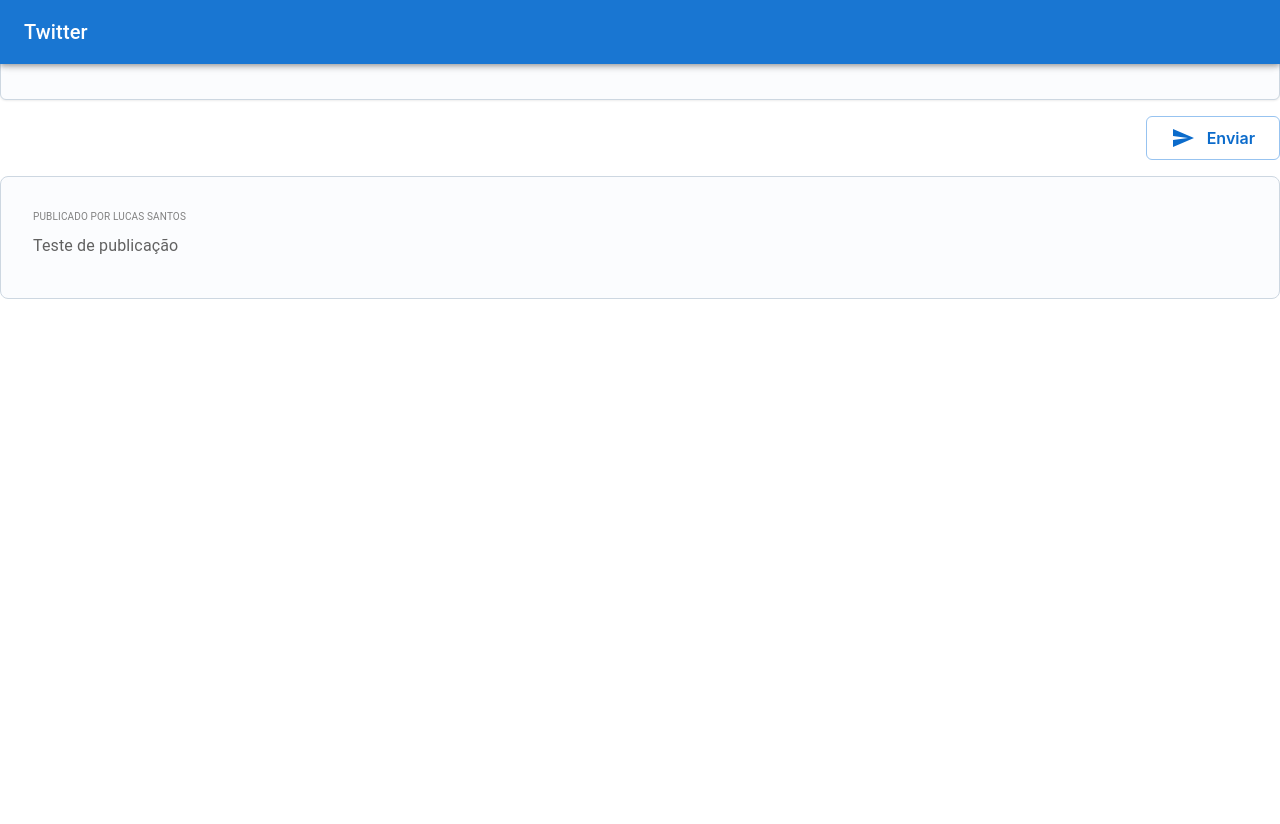
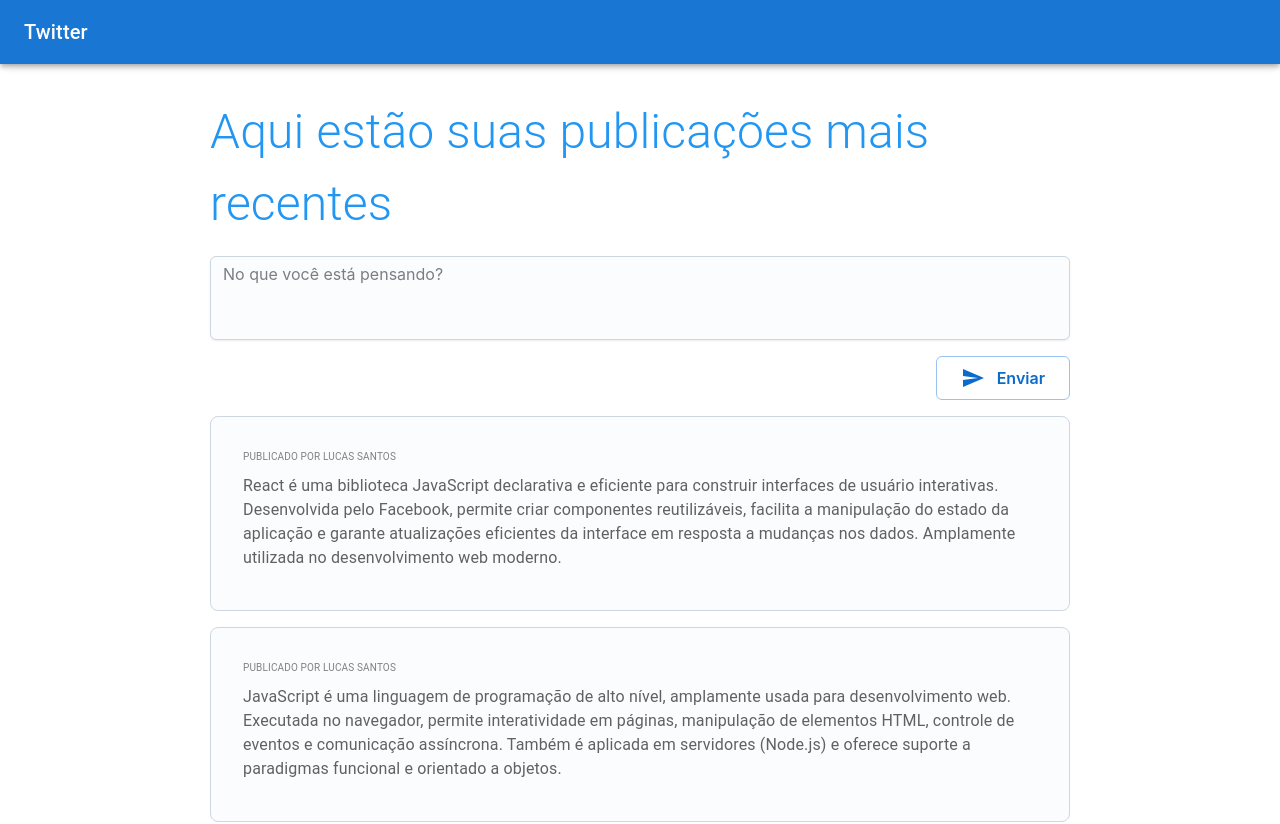
Before and after one commit to lslm/twitter-clone, a React (Vite) app: page / in a window 1280 px wide. Shown: the top 824 px of the page. Before the commit the page ends 800 px from the top, so only its background shows below. Built offline with nearby package versions, Linux system fonts and the light colour scheme.

Commit message:
Created Feed page

```diff
--- a/src/App.jsx
+++ b/src/App.jsx
@@ -5,6 +5,7 @@
 import NewPostForm from './components/NewPostForm'
 import Header from './components/Header'
 import Post from './components/Post'
+import Feed from './pages/Feed'
 
 function App() {
   const [count, setCount] = useState(0)
@@ -17,9 +18,7 @@
   return (
     <>
       <Header />
-      <NewPostForm />
-
-      <Post post={post} />
+      <Feed />
     </>
   )
 }
--- a/src/components/Post.jsx
+++ b/src/components/Post.jsx
@@ -5,7 +5,7 @@
 
 export default function Post({ post }) {
   return (
-    <Card>
+    <Card sx={{ marginBottom: '1em' }}>
       <CardContent>
         <Typography component="div">
           <Box sx={{ fontSize: 10, textTransform: 'uppercase', marginBottom: '1em', color: 'GrayText' }}>Publicado por { post.author }</Box>
--- /dev/null
+++ b/src/pages/Feed.jsx
@@ -0,0 +1,40 @@
+import { Box, Typography } from "@mui/material";
+
+import NewPostForm from "../components/NewPostForm";
+import Post from "../components/Post";
+
+export default function Feed() {
+  const posts = [
+    {
+      id: 1,
+      author: "Lucas Santos",
+      content: "React é uma biblioteca JavaScript declarativa e eficiente para construir interfaces de usuário interativas. Desenvolvida pelo Facebook, permite criar componentes reutilizáveis, facilita a manipulação do estado da aplicação e garante atualizações eficientes da interface em resposta a mudanças nos dados. Amplamente utilizada no desenvolvimento web moderno."
+    },
+    {
+      id: 2,
+      author: "Lucas Santos",
+      content: "JavaScript é uma linguagem de programação de alto nível, amplamente usada para desenvolvimento web. Executada no navegador, permite interatividade em páginas, manipulação de elementos HTML, controle de eventos e comunicação assíncrona. Também é aplicada em servidores (Node.js) e oferece suporte a paradigmas funcional e orientado a objetos."
+    },
+    {
+      id: 3,
+      author: "Lucas Santos",
+      content: "Node.js é um ambiente de execução JavaScript do lado do servidor. Baseado no motor V8 do Google Chrome, permite desenvolver aplicações escaláveis e de alto desempenho. Favorece a construção de servidores web e APIs, possibilitando operações assíncronas eficientes. Sua vasta biblioteca de módulos (npm) simplifica o desenvolvimento, tornando-o popular para aplicações web em tempo real e microsserviços."
+    }
+  ]
+
+  return (
+    <Box sx={{ margin: 'auto', width: 860, paddingTop: '6em' }}>
+      <Typography sx={{ marginBottom: '1em' }}>
+        <Box sx={{ fontSize: 'h3.fontSize', fontWeight: 'light', color: '#2196f3' }}>Aqui estão suas publicações mais recentes</Box>
+      </Typography>
+
+      <NewPostForm />
+
+      <Box sx={{ display: 'flex', flexDirection: 'column', alignItems: 'center' }}>
+        {posts.map(post => {
+          return <Post key={post.id} post={post} />
+        })}
+      </Box>
+    </Box>
+  )
+}
```
